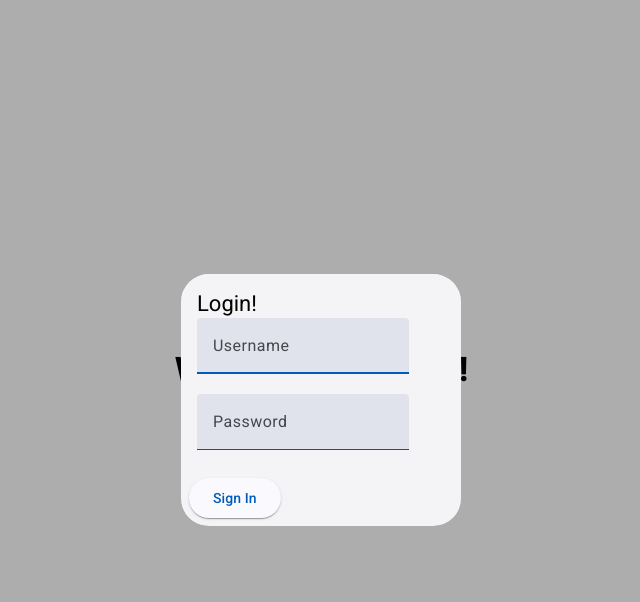
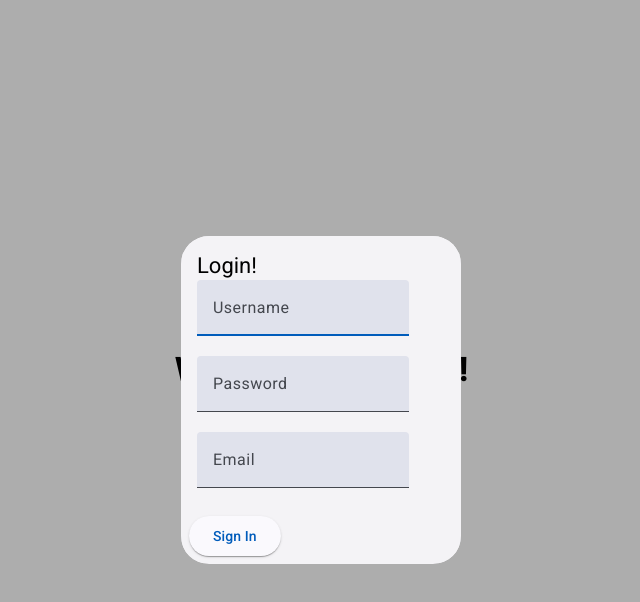
Before and after one commit to KamilaKnits/myFlix-Angular-client, an Angular app: page / in a window 1280 px wide. Both pictures are taken after a click on the button "Login". Shown: the top 602 px of the page, without its empty margins (319-959 px from the left). Built offline with nearby package versions, Linux system fonts and the light colour scheme.

Commit message:
sign up and login connected to database

```diff
--- a/src/app/fetch-api-data.service.ts
+++ b/src/app/fetch-api-data.service.ts
@@ -29,7 +29,7 @@ export class FetchApiDataService {
 
   public userLogin(userDetails: any): Observable<any> {
     return this.http
-    .post(apiUrl + 'users', userDetails)
+    .post(apiUrl + 'login', userDetails)
     .pipe(catchError(this.handleError));
   }
 
--- a/src/app/user-login-form/user-login-form.component.html
+++ b/src/app/user-login-form/user-login-form.component.html
@@ -22,6 +22,15 @@
                 name="Password"
                 required>
             </mat-form-field>
+            <mat-form-field>
+                <input
+                matInput
+                [(ngModel)]="userData.Email"
+                type="email"
+                placeholder="Email"
+                name="Email"
+                required>
+            </mat-form-field>
         </form>
     </mat-card-content>
     <mat-card-actions>
--- a/src/app/user-login-form/user-login-form.component.ts
+++ b/src/app/user-login-form/user-login-form.component.ts
@@ -10,7 +10,7 @@ import { MatSnackBar } from '@angular/material/snack-bar';
   styleUrl: './user-login-form.component.scss'
 })
 export class UserLoginFormComponent implements OnInit {
-  @Input() userData = { Username: '', Password: '', Email: '' };
+  @Input() userData = { Username: '', Password: '', Email: ''};
 
   constructor(
     public fetchApiData: FetchApiDataService,
--- a/src/app/user-registration-form/user-registration-form.component.html
+++ b/src/app/user-registration-form/user-registration-form.component.html
@@ -3,7 +3,7 @@
         <mat-card-title>Sign Up!</mat-card-title>
     </mat-card-header>
     <mat-card-content>
-        <form action="">
+        <form>
             <mat-form-field>
                 <input
                 matInput
--- a/src/app/user-registration-form/user-registration-form.component.ts
+++ b/src/app/user-registration-form/user-registration-form.component.ts
@@ -26,7 +26,7 @@ export class UserRegistrationFormComponent implements OnInit {
     console.log('Register button clicked');
     this.fetchApiData.userRegistration(this.userData).subscribe((response) => {
       this.dialogRef.close();
-      console.log(response);
+      console.log('user data:', this.userData);
       this.snackBar.open('Registered Successfully!', 'OK', {
         duration: 2000
       });
```
